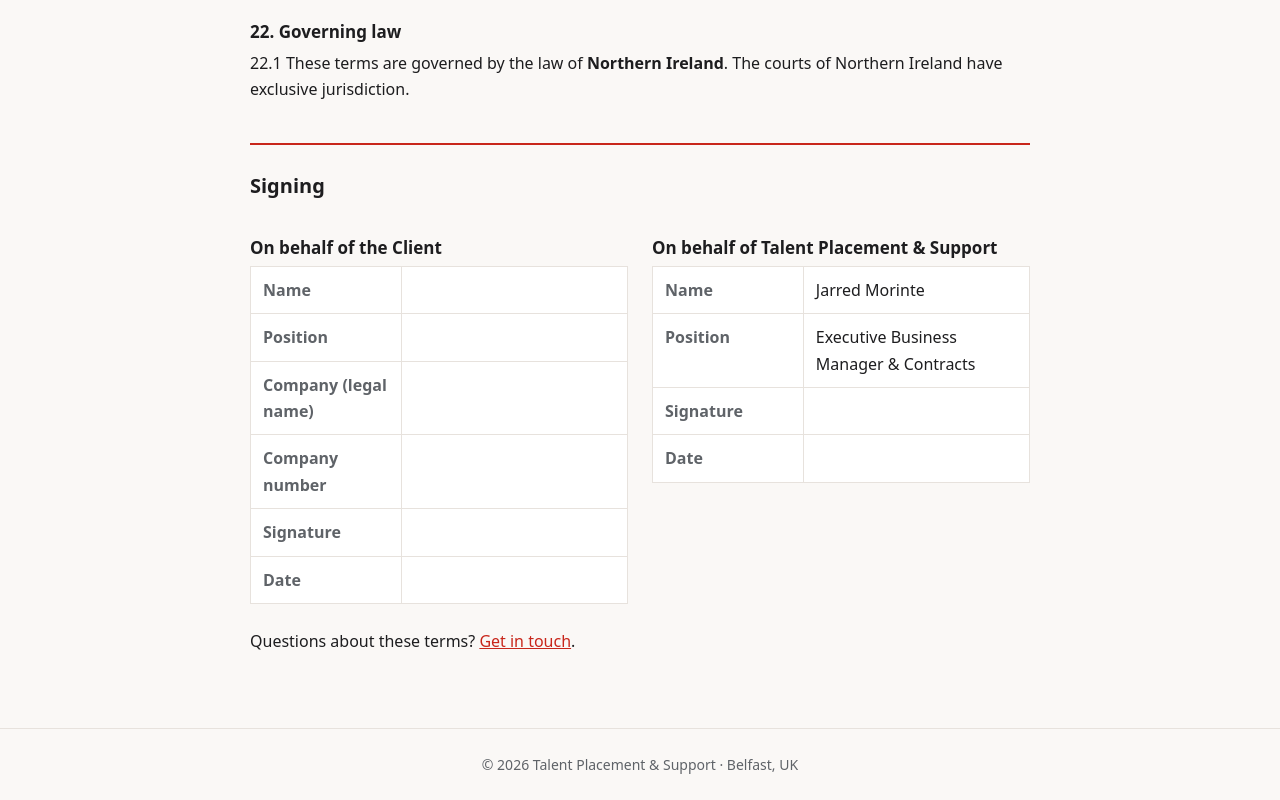
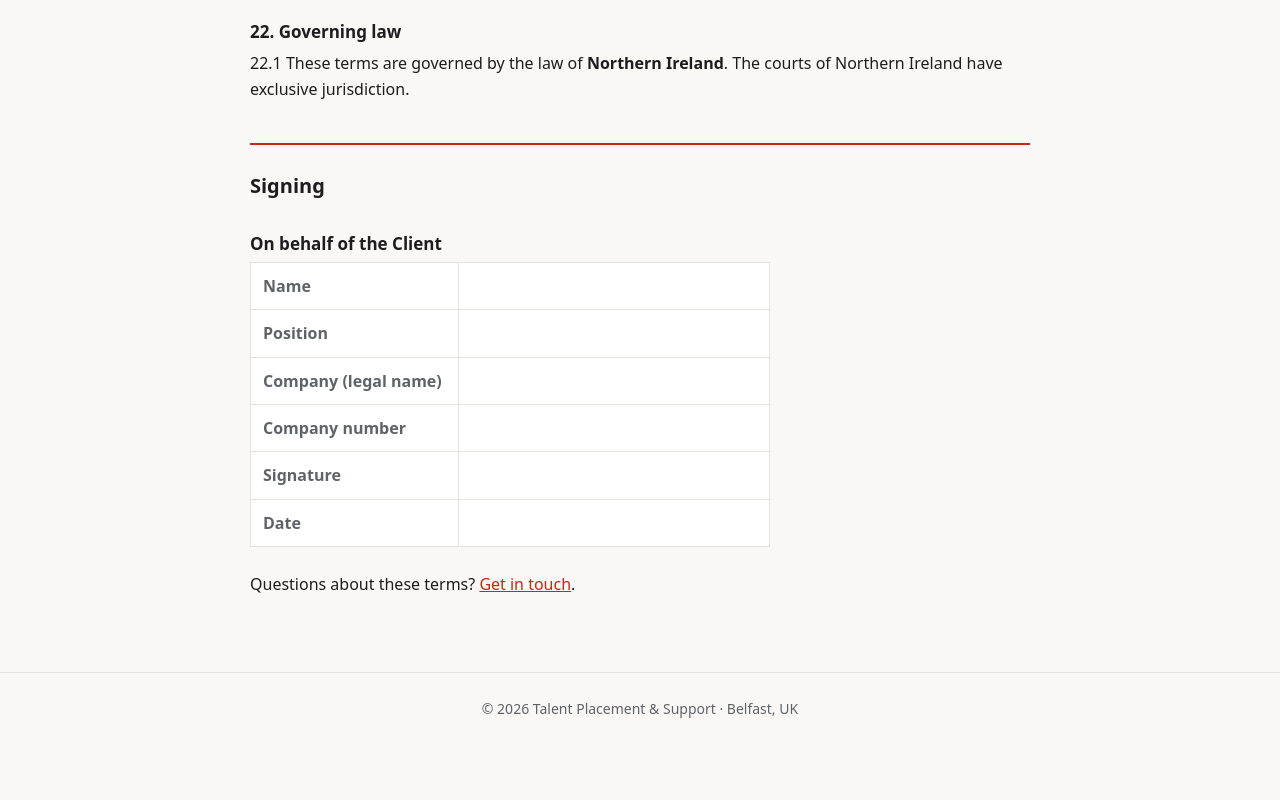
Before and after one commit to hasham56/talent-recruiter-belfast, a website: page public/terms.html in a window 1280 px wide. Shown: the part 9092-9892 px from the top of the page. After the commit the page ends 9836 px from the top, so only its background shows below. Drawn offline with Linux system fonts and the light colour scheme.

Commit message:
Terms page: drop TPS signing block

```diff
--- a/public/terms.html
+++ b/public/terms.html
@@ -38,8 +38,7 @@
   .sign th { width: 40%; font-weight: 600; color: var(--muted); }
   .table-scroll { overflow-x: auto; margin-bottom: 24px; }
   .table-scroll table { margin-bottom: 0; min-width: 520px; }
-  .sign { display: grid; grid-template-columns: 1fr 1fr; gap: 24px; }
-  @media (max-width: 680px) { .sign { grid-template-columns: 1fr; } }
+  .sign { max-width: 520px; }
   footer { border-top: 1px solid var(--line); padding-block: 24px; color: var(--muted); font-size: 14px; text-align: center; }
 </style>
 </head>
@@ -286,7 +285,6 @@
 
   <h2>Signing</h2>
   <div class="sign">
-    <div>
     <h3>On behalf of the Client</h3>
     <table>
       <tr><th>Name</th><td></td></tr>
@@ -297,16 +295,6 @@
       <tr><th>Date</th><td></td></tr>
     </table>
   </div>
-    <div>
-      <h3>On behalf of Talent Placement &amp; Support</h3>
-      <table>
-        <tr><th>Name</th><td>Jarred Morinte</td></tr>
-        <tr><th>Position</th><td>Executive Business Manager &amp; Contracts</td></tr>
-        <tr><th>Signature</th><td></td></tr>
-        <tr><th>Date</th><td></td></tr>
-      </table>
-    </div>
-  </div>
 
   <p>Questions about these terms? <a href="/#contact">Get in touch</a>.</p>
 </main>
```
Lines whose indentation alone changed are shown as unchanged.
